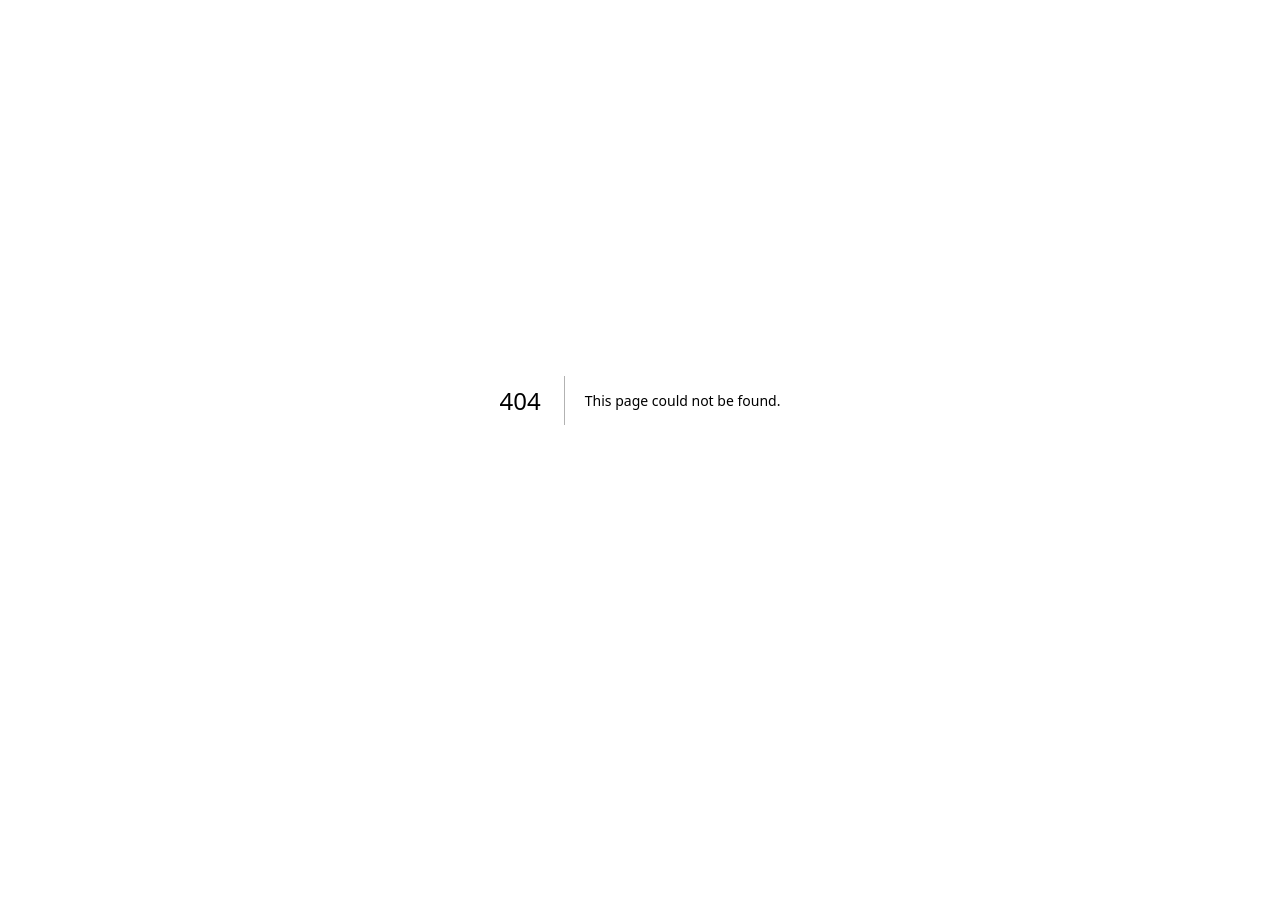
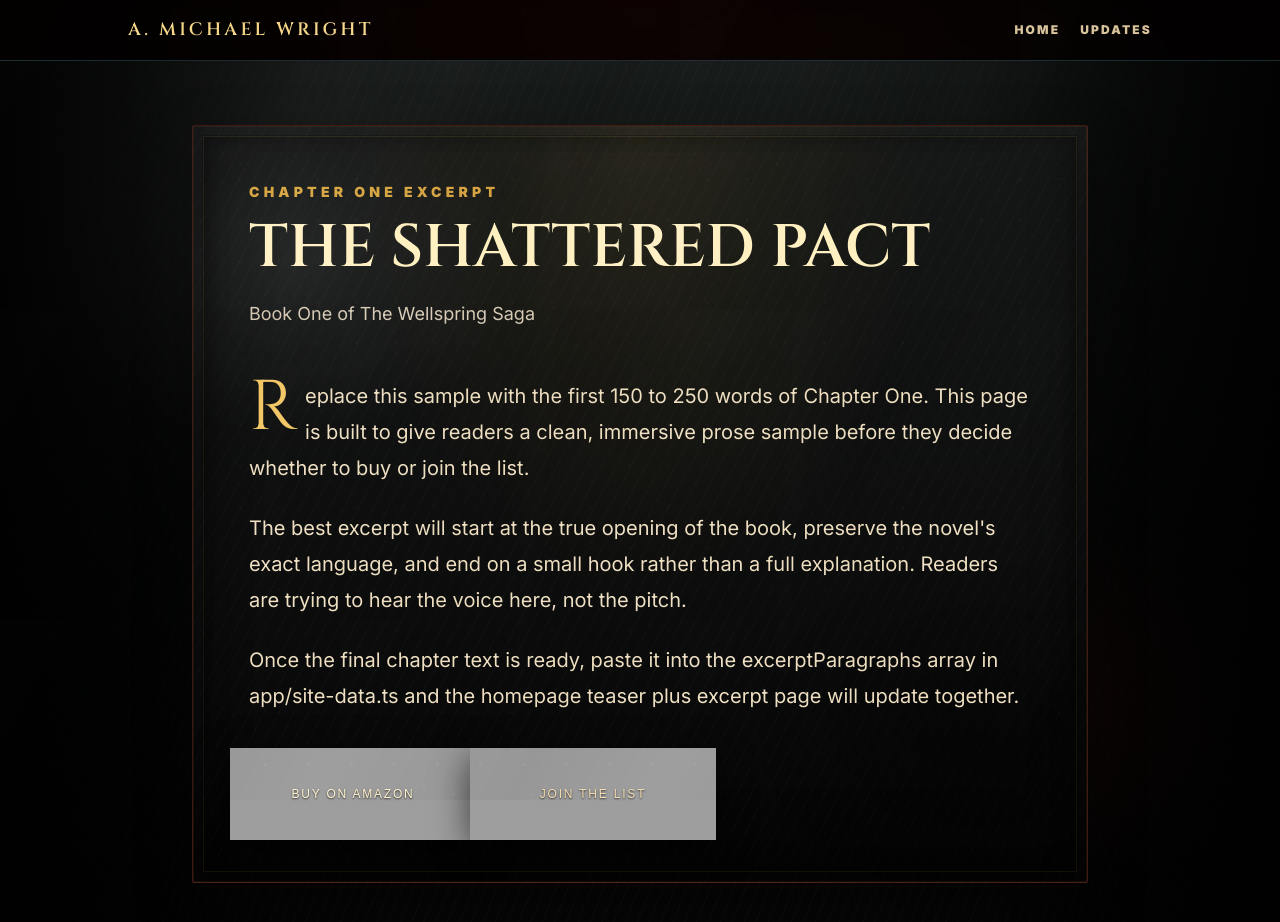
Before and after one commit to arif-wright/amichaelwright, a Next.js app: page /excerpt in a window 1280 px wide. Before the commit this address had no page. Shown: the top 922 px of the page. Before the commit the page ends 800 px from the top, so only its background shows below. Built offline with nearby package versions, Linux system fonts and the light colour scheme; grey boxes are pictures that could not be loaded; a web font is replaced by a local one.

Commit message:
Expand author site landing experience

```diff
--- /dev/null
+++ b/app/excerpt/page.tsx
@@ -0,0 +1,73 @@
+import type { Metadata } from "next";
+import Link from "next/link";
+import {
+  amazonLink,
+  authorName,
+  bookTitle,
+  excerptParagraphs,
+  primaryButton,
+  secondaryButton,
+  seriesName,
+} from "../site-data";
+
+export const metadata: Metadata = {
+  title: `Read an Excerpt from ${bookTitle} | ${authorName}`,
+  description: `Read an opening excerpt from ${bookTitle}, Book One of ${seriesName}.`,
+};
+
+export default function ExcerptPage() {
+  return (
+    <main className="site-shell min-h-screen text-[#f7ead1]">
+      <header className="border-b border-[#34505a]/55 bg-black/55 px-5 py-4 shadow-[0_8px_30px_rgba(0,0,0,0.45)] backdrop-blur-sm sm:px-8 lg:px-12">
+        <div className="mx-auto flex max-w-5xl items-center justify-between gap-6">
+          <Link
+            href="/"
+            className="font-serif text-lg font-semibold uppercase tracking-[0.18em] text-[#f6d98d] transition hover:text-white"
+          >
+            {authorName}
+          </Link>
+          <nav
+            aria-label="Excerpt navigation"
+            className="flex items-center gap-5 text-xs font-black uppercase tracking-[0.18em] text-[#d9c39b]"
+          >
+            <Link className="transition hover:text-[#f3c96a]" href="/">
+              Home
+            </Link>
+            <Link className="transition hover:text-[#f3c96a]" href="/#signup">
+              Updates
+            </Link>
+          </nav>
+        </div>
+      </header>
+
+      <section className="stone-bg px-5 py-16 sm:px-8 lg:px-12">
+        <article className="stone-panel mx-auto max-w-4xl px-6 py-14 sm:px-10 lg:px-14">
+          <p className="text-sm font-black uppercase tracking-[0.3em] text-[#d8a846]">
+            Chapter One Excerpt
+          </p>
+          <h1 className="mt-4 font-serif text-4xl font-semibold uppercase leading-tight text-[#fff1c5] sm:text-6xl">
+            {bookTitle}
+          </h1>
+          <p className="mt-5 max-w-2xl text-lg leading-8 text-[#d9cdb9]">
+            Book One of {seriesName}
+          </p>
+
+          <div className="excerpt-prose mt-12 space-y-6 text-xl leading-9 text-[#efe0c3]">
+            {excerptParagraphs.map((paragraph) => (
+              <p key={paragraph}>{paragraph}</p>
+            ))}
+          </div>
+
+          <div className="mt-12 flex flex-col gap-6 sm:flex-row sm:gap-8">
+            <a href={amazonLink} className={primaryButton}>
+              Buy on Amazon
+            </a>
+            <Link href="/#signup" className={secondaryButton}>
+              Join the List
+            </Link>
+          </div>
+        </article>
+      </section>
+    </main>
+  );
+}
--- a/app/globals.css
+++ b/app/globals.css
@@ -244,4 +244,32 @@ body {
       inset 0 0 0 1px rgba(216, 168, 70, 0.08),
       inset 0 -10px 18px rgba(0, 0, 0, 0.32);
   }
+
+  .author-photo {
+    position: relative;
+    overflow: hidden;
+    box-shadow:
+      inset 0 0 0 1px rgba(216, 168, 70, 0.08),
+      inset 0 -18px 28px rgba(0, 0, 0, 0.38),
+      0 16px 34px rgba(0, 0, 0, 0.35);
+  }
+
+  .author-photo::before {
+    content: "";
+    position: absolute;
+    inset: 0;
+    opacity: 0.5;
+    background:
+      radial-gradient(circle at 50% 32%, rgba(216, 168, 70, 0.22), transparent 4rem),
+      repeating-linear-gradient(118deg, rgba(255, 255, 255, 0.03) 0 1px, transparent 1px 9px);
+  }
+
+  .excerpt-prose p:first-child::first-letter {
+    float: left;
+    padding-right: 0.12em;
+    color: #f3c96a;
+    font-family: var(--font-cinzel), Georgia, serif;
+    font-size: 4.4rem;
+    line-height: 0.85;
+  }
 }
--- a/app/layout.tsx
+++ b/app/layout.tsx
@@ -1,6 +1,7 @@
 import type { Metadata } from "next";
 import { Cinzel, Inter, Marcellus_SC } from "next/font/google";
 import "./globals.css";
+import { authorName, bookTitle, heroImage } from "./site-data";
 
 const cinzel = Cinzel({
   subsets: ["latin"],
@@ -22,29 +23,30 @@ const marcellusSc = Marcellus_SC({
 });
 
 export const metadata: Metadata = {
-  title: "A. Michael Wright | The Shattered Pact",
+  metadataBase: new URL("https://amichaelwright.com"),
+  title: `${authorName} | ${bookTitle}`,
   description:
     "The official author site for A. Michael Wright and The Shattered Pact, an epic dark fantasy novel about a fractured world and the forces awakening beneath it.",
   openGraph: {
-    title: "The Shattered Pact by A. Michael Wright",
+    title: `${bookTitle} by ${authorName}`,
     description:
       "An epic dark fantasy about a fractured world and the forces awakening beneath it.",
     type: "website",
     images: [
       {
-        url: "https://placehold.co/1200x630/12081f/d9b566?text=The+Shattered+Pact",
-        width: 1200,
-        height: 630,
-        alt: "The Shattered Pact by A. Michael Wright",
+        url: heroImage,
+        width: 1456,
+        height: 816,
+        alt: `${bookTitle} by ${authorName}`,
       },
     ],
   },
   twitter: {
     card: "summary_large_image",
-    title: "The Shattered Pact by A. Michael Wright",
+    title: `${bookTitle} by ${authorName}`,
     description:
       "An epic dark fantasy about a fractured world and the forces awakening beneath it.",
-    images: ["https://placehold.co/1200x630/12081f/d9b566?text=The+Shattered+Pact"],
+    images: [heroImage],
   },
 };
 
--- a/app/page.tsx
+++ b/app/page.tsx
@@ -1,46 +1,20 @@
-const amazonLink = "https://www.amazon.com/dp/B0GXPLPBRY";
-const goodreadsLink = "https://www.goodreads.com/"; // TODO: Replace with your Goodreads author or book link.
-const bookCover = "/images/Book%201.png"; // TODO: Rename/update this path if you change the cover filename in public/images.
-const heroImage = "/images/hero.png"; // TODO: Rename/update this path if you change the hero filename in public/images.
-
-const readerHooks = [
-  "A survivor marked by something impossible",
-  "Ancient forces moving beneath reality",
-  "Epic stakes with a dark mythic edge",
-  "A fractured world where creation itself has a memory",
-];
-
-const readerSignals = [
-  {
-    title:
-      "For readers who want their fantasy vast, strange, and edged with dread.",
-    label: "Epic dark fantasy",
-  },
-  {
-    title:
-      "Book One of a growing saga built around mystery, consequence, and old powers waking.",
-    label: "The Wellspring Saga",
-  },
-];
-
-const series = [
-  {
-    label: "Book 1",
-    title: "The Shattered Pact",
-    status: "Available now",
-  },
-  {
-    label: "Book 2",
-    title: "The Fracture of Worlds",
-    status: "Coming soon",
-  },
-];
-
-const primaryButton =
-  "stone-button min-w-52 px-6 py-4 text-center text-xs focus:outline-none focus:ring-2 focus:ring-[#f3c96a] focus:ring-offset-2 focus:ring-offset-[#050202]";
-
-const secondaryButton =
-  "stone-button stone-button-secondary min-w-52 px-6 py-4 text-center text-xs focus:outline-none focus:ring-2 focus:ring-[#d8a846] focus:ring-offset-2 focus:ring-offset-[#050202]";
+import {
+  amazonLink,
+  authorName,
+  bookCover,
+  bookTitle,
+  excerptParagraphs,
+  formatOptions,
+  goodreadsLink,
+  heroImage,
+  primaryButton,
+  readerHooks,
+  readerSignals,
+  secondaryButton,
+  series,
+  seriesName,
+  socialProof,
+} from "./site-data";
 
 function OrnateDivider() {
   return (
@@ -57,7 +31,7 @@ export default function Home() {
             href="#top"
             className="font-serif text-lg font-semibold uppercase tracking-[0.18em] text-[#f6d98d] transition hover:text-white"
           >
-            A. Michael Wright
+            {authorName}
           </a>
           <nav
             aria-label="Primary navigation"
@@ -67,11 +41,21 @@ export default function Home() {
               <a
                 key={item}
                 className="transition hover:text-[#f3c96a]"
-                href={`#${item === "Updates" ? "signup" : item.toLowerCase()}`}
+                href={
+                  item === "Excerpt"
+                    ? "/excerpt"
+                    : `#${item === "Updates" ? "signup" : item.toLowerCase()}`
+                }
               >
                 {item}
               </a>
             ))}
+            <a
+              className="transition hover:text-[#f3c96a]"
+              href={goodreadsLink}
+            >
+              Goodreads
+            </a>
           </nav>
         </div>
       </header>
@@ -93,18 +77,18 @@ export default function Home() {
         <div className="mx-auto grid w-full max-w-6xl items-center gap-14 lg:grid-cols-[1.08fr_0.92fr]">
           <div className="max-w-3xl">
             <p className="mb-5 text-sm font-black uppercase tracking-[0.34em] text-[#d8a846]">
-              The Wellspring Saga begins
+              {seriesName} begins
             </p>
-            <p className="font-serif text-4xl font-semibold uppercase leading-none text-[#fff1c5] drop-shadow-[0_0_20px_rgba(216,168,70,0.22)] sm:text-6xl">
-              The Shattered Pact
-            </p>
-            <h1 className="mt-6 font-serif text-4xl font-semibold leading-tight text-white sm:text-5xl lg:text-7xl">
+            <h1 className="font-serif text-5xl font-semibold uppercase leading-none text-[#fff1c5] drop-shadow-[0_0_20px_rgba(216,168,70,0.22)] sm:text-7xl lg:text-8xl">
+              {bookTitle}
+            </h1>
+            <p className="mt-6 font-serif text-3xl font-semibold leading-tight text-white sm:text-4xl lg:text-6xl">
               The world was never meant to breathe. When it finally does... it
               begins to break.
-            </h1>
+            </p>
             <p className="mt-6 max-w-2xl text-lg leading-8 text-[#d9cdb9] sm:text-xl">
-              An epic dark fantasy about a fractured world and the forces
-              awakening beneath it.
+              For readers of mythic, high-stakes fantasy where old powers,
+              broken worlds, and impossible survivors collide.
             </p>
             <div className="mt-9 flex flex-col gap-6 sm:flex-row sm:gap-8">
               <a href={amazonLink} className={primaryButton}>
@@ -114,8 +98,16 @@ export default function Home() {
                 Join the List
               </a>
             </div>
+            <div className="mt-7 border-l border-[#d8a846]/60 pl-5">
+              <p className="font-serif text-xl italic leading-8 text-[#fff1c5]">
+                &ldquo;{socialProof.quote}&rdquo;
+              </p>
+              <p className="mt-2 text-xs font-black uppercase tracking-[0.2em] text-[#8d7b62]">
+                {socialProof.attribution}
+              </p>
+            </div>
             <div className="mt-8 flex flex-wrap gap-3 text-xs font-black uppercase tracking-[0.16em] text-[#d9c39b]">
-              {["Paperback", "Dark Fantasy", "Book One"].map((tag) => (
+              {["Amazon", "Paperback", "Dark Fantasy", "Book One"].map((tag) => (
                 <span
                   key={tag}
                   className="rune-chip px-3 py-2"
@@ -124,6 +116,20 @@ export default function Home() {
                 </span>
               ))}
             </div>
+            <nav
+              aria-label="Mobile quick links"
+              className="mt-8 flex flex-wrap gap-4 text-xs font-black uppercase tracking-[0.18em] text-[#d9c39b] sm:hidden"
+            >
+              <a className="transition hover:text-[#f3c96a]" href="#book">
+                Book
+              </a>
+              <a className="transition hover:text-[#f3c96a]" href="/excerpt">
+                Excerpt
+              </a>
+              <a className="transition hover:text-[#f3c96a]" href="#signup">
+                Updates
+              </a>
+            </nav>
           </div>
 
           <div className="mx-auto w-full max-w-sm lg:max-w-md">
@@ -155,7 +161,7 @@ export default function Home() {
               Book One
             </p>
             <h2 className="mt-4 font-serif text-3xl font-semibold uppercase text-[#fff1c5] sm:text-5xl">
-              The Shattered Pact
+              {bookTitle}
             </h2>
             <p className="mt-6 max-w-3xl text-lg leading-8 text-[#d9cdb9]">
               Riven is the only one who survived something he shouldn&apos;t
@@ -173,8 +179,15 @@ export default function Home() {
                 </div>
               ))}
             </div>
+            <div className="mt-8 flex flex-wrap gap-3 text-xs font-black uppercase tracking-[0.16em] text-[#d9c39b]">
+              {formatOptions.map((option) => (
+                <span key={option} className="rune-chip px-3 py-2">
+                  {option}
+                </span>
+              ))}
+            </div>
             <a href={amazonLink} className={`${primaryButton} mt-8`}>
-              Buy Paperback on Amazon
+              Buy on Amazon
             </a>
           </div>
         </div>
@@ -208,27 +221,15 @@ export default function Home() {
             A Glimpse Inside
           </p>
           <h2 className="mt-4 font-serif text-3xl font-semibold text-[#fff1c5] sm:text-4xl">
-            The mark on Riven&apos;s arm has never stopped burning.
+            Read the opening pages before you enter the fracture.
           </h2>
           <div className="mt-8 space-y-5 text-lg leading-8 text-[#d9cdb9]">
-            <p>
-              He has spent seventeen years pretending it isn&apos;t there,
-              pretending the light that bends wrong near his skin is nothing,
-              that the hum beneath his feet is imagination.
-            </p>
-            <p>
-              Then the forest stops singing, something older than memory turns
-              its eyes toward him, and Riven&apos;s awakening pulls him toward a
-              war the world was never supposed to remember.
-            </p>
-            <p>
-              The Shattered Pact begins with one impossible survivor and a
-              question no one is ready to answer: what happens when the forces
-              holding reality together decide they are done?
-            </p>
+            {excerptParagraphs.slice(0, 2).map((paragraph) => (
+              <p key={paragraph}>{paragraph}</p>
+            ))}
           </div>
-          <a href={amazonLink} className={`${primaryButton} mt-8`}>
-            Read on Amazon
+          <a href="/excerpt" className={`${primaryButton} mt-8`}>
+            Read Chapter One
           </a>
         </div>
       </section>
@@ -262,6 +263,10 @@ export default function Home() {
               Join the List
             </button>
           </form>
+          <p className="mt-4 text-sm leading-6 text-[#8d7b62]">
+            About one email a month. No spam, no noise, just book news and
+            saga extras.
+          </p>
         </div>
       </section>
 
@@ -274,12 +279,19 @@ export default function Home() {
               About the Author
             </p>
             <h2 className="mt-4 font-serif text-3xl font-semibold text-[#fff1c5] sm:text-4xl">
-              A. Michael Wright
+              {authorName}
             </h2>
-            <p className="mt-6 max-w-2xl text-lg leading-8 text-[#d9cdb9]">
-              A. Michael Wright writes epic fantasy exploring the tension
-              between order, change, and the forces that shape reality itself.
-            </p>
+            <div className="mt-6 grid gap-6 sm:grid-cols-[8rem_1fr] sm:items-start">
+              <div className="author-photo flex aspect-square items-center justify-center border border-[#6e1b12]/70 bg-black/40 font-serif text-4xl text-[#d8a846]">
+                AMW
+              </div>
+              <p className="max-w-2xl text-lg leading-8 text-[#d9cdb9]">
+                A. Michael Wright writes epic fantasy about fragile worlds,
+                buried powers, and the uneasy cost of survival. His stories
+                favor ancient mysteries, characters marked by consequence, and
+                the moment order starts to crack.
+              </p>
+            </div>
           </div>
 
           <div className="stone-panel p-6 sm:p-8">
@@ -319,8 +331,7 @@ export default function Home() {
             Enter the fracture before it spreads.
           </h2>
           <p className="mx-auto mt-5 max-w-2xl leading-7 text-[#d9cdb9]">
-            Start The Wellspring Saga with The Shattered Pact, available now in
-            paperback on Amazon.
+            Start {seriesName} with {bookTitle}, available now on Amazon.
           </p>
           <a href={amazonLink} className={`${primaryButton} mt-8`}>
             Buy The Shattered Pact
--- /dev/null
+++ b/app/site-data.ts
@@ -0,0 +1,66 @@
+export const amazonLink = "https://www.amazon.com/dp/B0GXPLPBRY";
+export const goodreadsLink = "https://www.goodreads.com/"; // TODO: Replace with your Goodreads author or book link.
+
+export const bookCover = "/images/Book%201.png"; // TODO: Rename/update this path if you change the cover filename in public/images.
+export const heroImage = "/images/hero.png"; // TODO: Rename/update this path if you change the hero filename in public/images.
+
+export const bookTitle = "The Shattered Pact";
+export const authorName = "A. Michael Wright";
+export const seriesName = "The Wellspring Saga";
+
+export const readerHooks = [
+  "A survivor marked by something impossible",
+  "Ancient forces moving beneath reality",
+  "Epic stakes with a dark mythic edge",
+  "A fractured world where creation itself has a memory",
+];
+
+export const readerSignals = [
+  {
+    title:
+      "For readers who want their fantasy vast, strange, and edged with dread.",
+    label: "Epic dark fantasy",
+  },
+  {
+    title:
+      "Book One of a growing saga built around mystery, consequence, and old powers waking.",
+    label: seriesName,
+  },
+];
+
+export const series = [
+  {
+    label: "Book 1",
+    title: bookTitle,
+    status: "Available now",
+  },
+  {
+    label: "Book 2",
+    title: "The Fracture of Worlds",
+    status: "Late 2026",
+  },
+];
+
+export const formatOptions = [
+  "Paperback available now",
+  "Format details on Amazon",
+  "Audio news via newsletter",
+];
+
+export const socialProof = {
+  quote:
+    "Advance praise and reader reviews will appear here as they become available.",
+  attribution: "Reader reactions",
+};
+
+export const excerptParagraphs = [
+  "Replace this sample with the first 150 to 250 words of Chapter One. This page is built to give readers a clean, immersive prose sample before they decide whether to buy or join the list.",
+  "The best excerpt will start at the true opening of the book, preserve the novel's exact language, and end on a small hook rather than a full explanation. Readers are trying to hear the voice here, not the pitch.",
+  "Once the final chapter text is ready, paste it into the excerptParagraphs array in app/site-data.ts and the homepage teaser plus excerpt page will update together.",
+];
+
+export const primaryButton =
+  "stone-button min-w-52 px-6 py-4 text-center text-xs focus:outline-none focus:ring-2 focus:ring-[#f3c96a] focus:ring-offset-2 focus:ring-offset-[#050202]";
+
+export const secondaryButton =
+  "stone-button stone-button-secondary min-w-52 px-6 py-4 text-center text-xs focus:outline-none focus:ring-2 focus:ring-[#d8a846] focus:ring-offset-2 focus:ring-offset-[#050202]";
```
